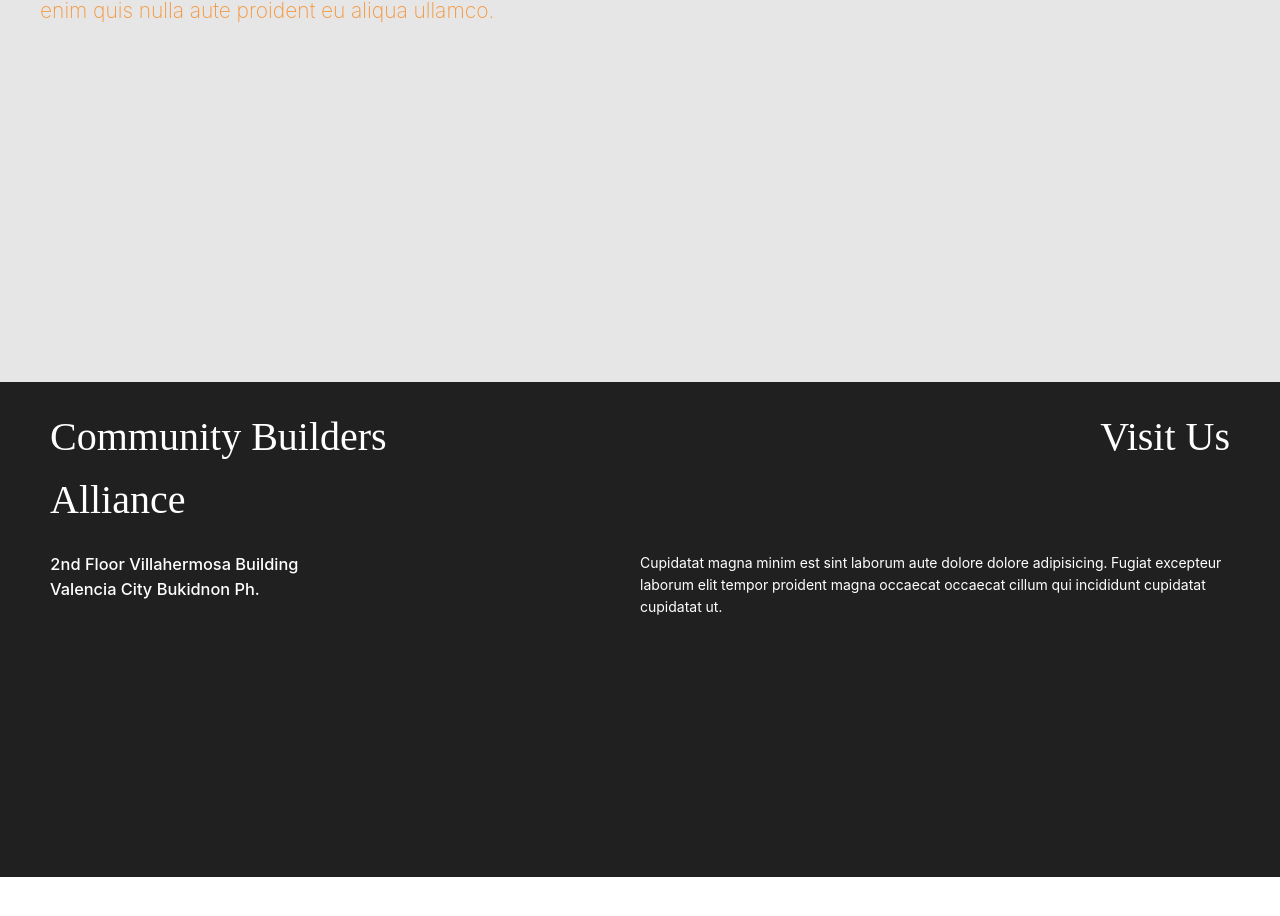
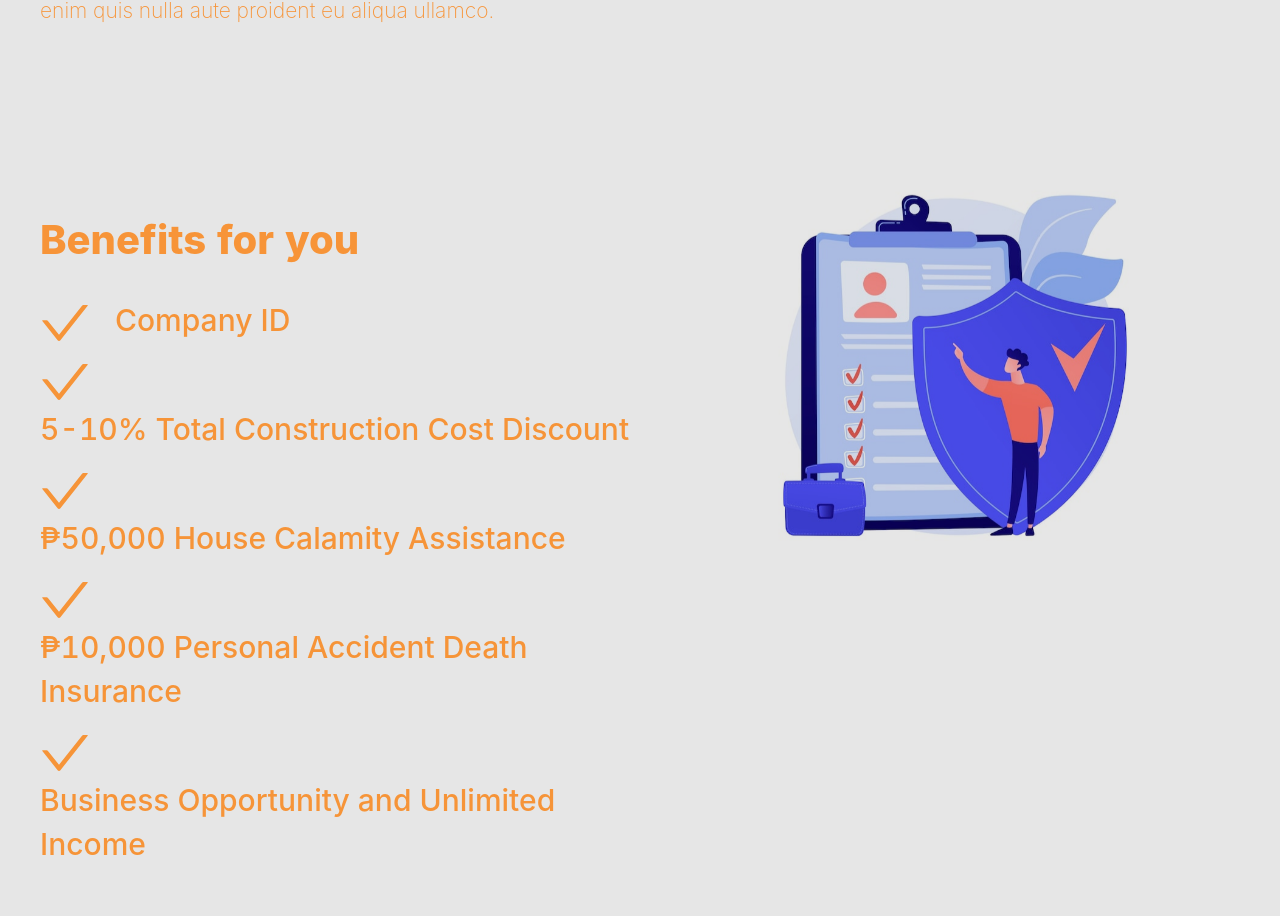
Before and after one commit to jether360/Community-Builders-Alliance, a React (Create React App) app: page / in a window 1280 px wide. Shown: the part 1554-2470 px from the top of the page. Before the commit the page ends 2431 px from the top, so only its background shows below. Built offline with nearby package versions, Linux system fonts and the light colour scheme.

Commit message:
added benefits component

```diff
--- /dev/null
+++ b/src/app/assets/benefits/benefits.css
@@ -0,0 +1,23 @@
+.h1-benefits {
+  font-family: "Inter";
+  font-style: normal;
+  font-weight: 800;
+  font-size: 40px;
+  line-height: 76px;
+  color: #F79438;
+  margin-top: 10%;
+}
+
+.benefits-icon {
+  font-size: 50px;
+  color: #F69438;
+}
+
+.h4-benefits {
+  font-family: "Inter";
+  font-weight: 500;
+  font-size: 30px;
+  font-style: normal;
+  color: #F69438;
+  line-height: 44px;
+}/*# sourceMappingURL=benefits.css.map */
--- /dev/null
+++ b/src/app/assets/benefits/benefits.scss
@@ -0,0 +1,23 @@
+.h1-benefits{
+    font-family: "Inter";
+    font-style: normal;
+font-weight: 800;
+font-size: 40px;
+line-height: 76px;
+color: #F79438;
+margin-top: 10%;
+}
+
+.benefits-icon{
+    font-size: 50px;
+    color: #F69438;
+}
+
+.h4-benefits{
+    font-family: "Inter";
+    font-weight: 500;
+    font-size: 30px;
+    font-style: normal;
+    color: #F69438;
+    line-height: 44px;
+}
--- a/src/components/public/PublicMainLayout.tsx
+++ b/src/components/public/PublicMainLayout.tsx
@@ -41,7 +41,7 @@ const PublicMainLayout = ({ component, ...rest }: IProps) => {
             </Col>
             <Col>
               <Link
-                to="about"
+                to="benefits"
                 spy={true}
                 smooth={true}
                 offset={-100}
--- /dev/null
+++ b/src/components/public/benefits/Benefits.tsx
@@ -0,0 +1,68 @@
+import React from "react";
+import { Row, Col } from "antd";
+import { CheckOutlined } from "@ant-design/icons";
+import Picture from "../../../app/assets/images/benefits-picture.png";
+
+const Benefits = () => {
+  return (
+    <>
+      <Row id="benefits" align="middle" className="">
+        <Row>
+          <Col span={12}>
+            <h1 className="h1-benefits">Benefits for you</h1>
+            <Row gutter={25}>
+              <Col>
+                <CheckOutlined className="benefits-icon"/>
+              </Col>
+              <Col>
+                <h4 className="h4-benefits">Company ID</h4>
+              </Col>
+            </Row>
+            <Row gutter={25}>
+              <Col>
+                <CheckOutlined className="benefits-icon"/>
+              </Col>
+              <Col>
+                <h4 className="h4-benefits">5-10% Total Construction Cost Discount</h4>
+              </Col>
+            </Row>
+            <Row gutter={25}>
+              <Col>
+                <CheckOutlined className="benefits-icon"/>
+              </Col>
+              <Col>
+                <h4 className="h4-benefits"><span>&#8369;</span>50,000 House Calamity Assistance</h4>
+              </Col>
+            </Row>
+            <Row gutter={20}>
+              <Col>
+                <CheckOutlined className="benefits-icon"/>
+              </Col>
+              <Col>
+                <h4 className="h4-benefits"><span>&#8369;</span>10,000 Personal Accident Death Insurance</h4>
+              </Col>
+            </Row>
+            <Row gutter={25}>
+              <Col>
+                <CheckOutlined className="benefits-icon"/>
+              </Col>
+              <Col>
+                <h4 className="h4-benefits">Business Opportunity and Unlimited Income</h4>
+              </Col>
+            </Row>
+          </Col>
+          <Col span={12}>
+            <img
+              src={Picture}
+              width="75%"
+              style={{ mixBlendMode: "multiply",marginLeft:"15%" }}
+              alt=""
+            />
+          </Col>
+        </Row>
+      </Row>
+    </>
+  );
+};
+
+export default Benefits;
--- a/src/components/public/home/Home.tsx
+++ b/src/components/public/home/Home.tsx
@@ -3,7 +3,7 @@ import { Row, Col } from "antd";
 import Picture from "../../../app/assets/images/homepage_picture.png";
 import About from "../about/About";
 import Logo from "../../../app/assets/images/cba-logo.png";
-
+import Benefits from "../benefits/Benefits";
 
 const Home = () => {
   return (
@@ -50,6 +50,7 @@ const Home = () => {
         </Col>
       </Row>
       <About />
+      <Benefits/>
     </>
   );
 };
--- a/src/index.tsx
+++ b/src/index.tsx
@@ -10,6 +10,7 @@ import "../src/app/assets/createform/createForm.css";
 import "../src/app/assets/about/about.css";
 import "../src/app/assets/modal/modal.css";
 import "../src/app/assets/dashboard/dashboard.css";
+import "../src/app/assets/benefits/benefits.css";
 
 const root = ReactDOM.createRoot(
   document.getElementById('root') as HTMLElement
```
Also changed, not shown: src/app/assets/images/benefits-picture.png (added), 1 other file (tests, documents, lock files or other folders).
